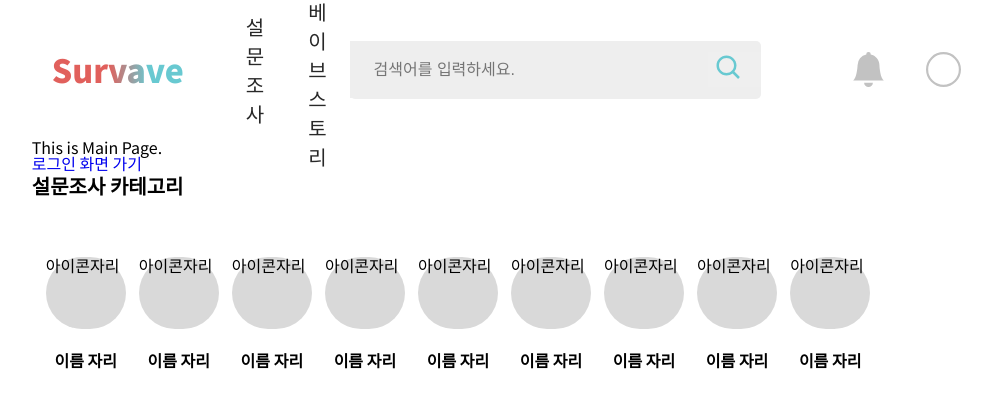
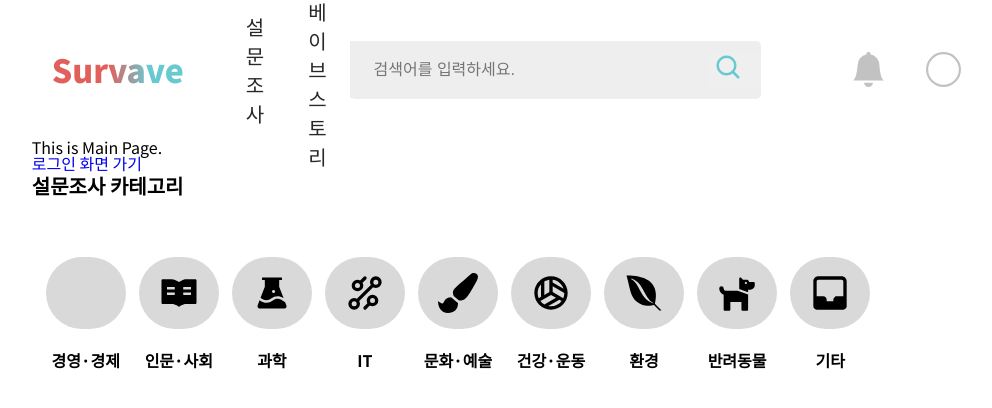
Before and after one commit to UMC-MMM/Client, a React (Create React App) app in the folder mmm_client/: page / in a window 1280 px wide. Shown: the top 408 px of the page, without its empty margins (182-1174 px from the left). Built offline with nearby package versions, Linux system fonts and the light colour scheme.

Commit message:
메인페이지 설문조사 카테고리 컴포넌트 - 리액트 아이콘, 아이콘 이름 완료

```diff
--- a/mmm_client/src/app.css
+++ b/mmm_client/src/app.css
@@ -140,6 +140,9 @@
   top: 801px;
   border-radius: 60px;
   background: #d9d9d9;
+  display: flex;
+  justify-content: center;
+  align-items: center;
 }
 
 .categoryButtonName {
--- a/mmm_client/src/components/categoryButton.jsx
+++ b/mmm_client/src/components/categoryButton.jsx
@@ -1,10 +1,10 @@
 import React from "react";
 
-const CategoryButton = () => {
+const CategoryButton = (props) => {
   return (
     <div className="categoryButtonContainer">
-      <div className="categoryButtonIcon">아이콘자리</div>
-      <div className="categoryButtonName">이름 자리</div>
+      <div className="categoryButtonIcon">{props.icon}</div>
+      <div className="categoryButtonName">{props.title}</div>
     </div>
   );
 };
--- a/mmm_client/src/components/surveyCategory.jsx
+++ b/mmm_client/src/components/surveyCategory.jsx
@@ -1,20 +1,31 @@
 import React from "react";
 import CategoryButton from "./categoryButton";
+import { AiFillRead } from "react-icons/ai";
+import { AiFillExperiment } from "react-icons/ai";
+import { GrTechnology } from "react-icons/gr";
+import { FaPaintBrush } from "react-icons/fa";
+import { MdOutlineSportsVolleyball } from "react-icons/md";
+import { FaEnvira } from "react-icons/fa";
+import { FaDog } from "react-icons/fa";
+import { CgInbox } from "react-icons/cg";
 
 const SurveyCategory = () => {
   return (
     <div className="surveyCategory">
       <div className="surveyCategoryTitle">설문조사 카테고리</div>
       <div className="surveyCategoryContainer">
-        <CategoryButton />
-        <CategoryButton />
-        <CategoryButton />
-        <CategoryButton />
-        <CategoryButton />
-        <CategoryButton />
-        <CategoryButton />
-        <CategoryButton />
-        <CategoryButton />
+        <CategoryButton title="경영·경제" />
+        <CategoryButton title="인문·사회" icon={<AiFillRead size="40px" />} />
+        <CategoryButton title="과학" icon={<AiFillExperiment size="40px" />} />
+        <CategoryButton title="IT" icon={<GrTechnology size="40px" />} />
+        <CategoryButton title="문화·예술" icon={<FaPaintBrush size="40px" />} />
+        <CategoryButton
+          title="건강·운동"
+          icon={<MdOutlineSportsVolleyball size="40px" />}
+        />
+        <CategoryButton title="환경" icon={<FaEnvira size="40px" />} />
+        <CategoryButton title="반려동물" icon={<FaDog size="40px" />} />
+        <CategoryButton title="기타" icon={<CgInbox size="40px" />} />
       </div>
     </div>
   );
```
